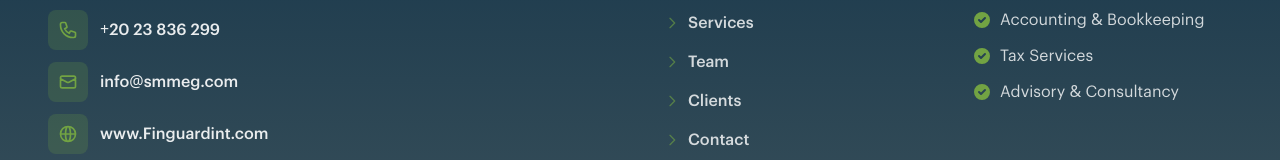
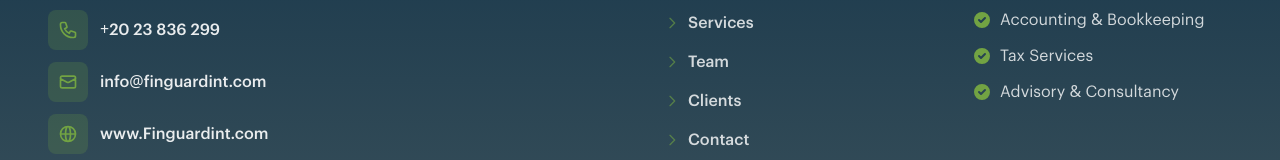
Before and after one commit to kareemelbhnasawy/finguard-claude, a React (Vite) app: page / in a window 1280 px wide. Shown: the part 6308-6468 px from the top of the page. Built offline with nearby package versions, Linux system fonts and the light colour scheme.

Commit message:
feat: added new contact link

```diff
--- a/src/data/company.ts
+++ b/src/data/company.ts
@@ -5,9 +5,9 @@
   geography: "Egypt and Saudi Arabia",
   contact: {
     phone: "+20 23 836 299",
-    email: "info@smmeg.com",
+    email: "info@finguardint.com",
     website: "www.Finguardint.com",
-    ctas: [{ label: "Contact Us", href: "mailto:info@smmeg.com" }, { label: "Explore Services", href: "/services" }]
+    ctas: [{ label: "Contact Us", href: "mailto:info@finguardint.com" }, { label: "Explore Services", href: "/services" }]
   },
   about:
     "Finguard is a trusted partner for businesses across Egypt and Saudi Arabia, delivering expert Audit, Tax, Advisory, and Financial Services. We combine deep industry knowledge with a client-focused approach to provide solutions that drive growth, strengthen compliance, and build long-term trust.",
--- a/src/lib/seo.ts
+++ b/src/lib/seo.ts
@@ -79,7 +79,7 @@
   },
   contact: {
     title: 'Contact Us - Finguard',
-    description: 'Get in touch with Finguard for expert audit, tax, and advisory services. Contact us at +20 23 836 299 or info@smmeg.com.',
+    description: 'Get in touch with Finguard for expert audit, tax, and advisory services. Contact us at +20 23 836 299 or info@finguardint.com.',
     canonical: 'https://www.finguardint.com/contact',
   },
 };
```
Also changed, not shown: 1 other file (tests, documents, lock files or other folders).
